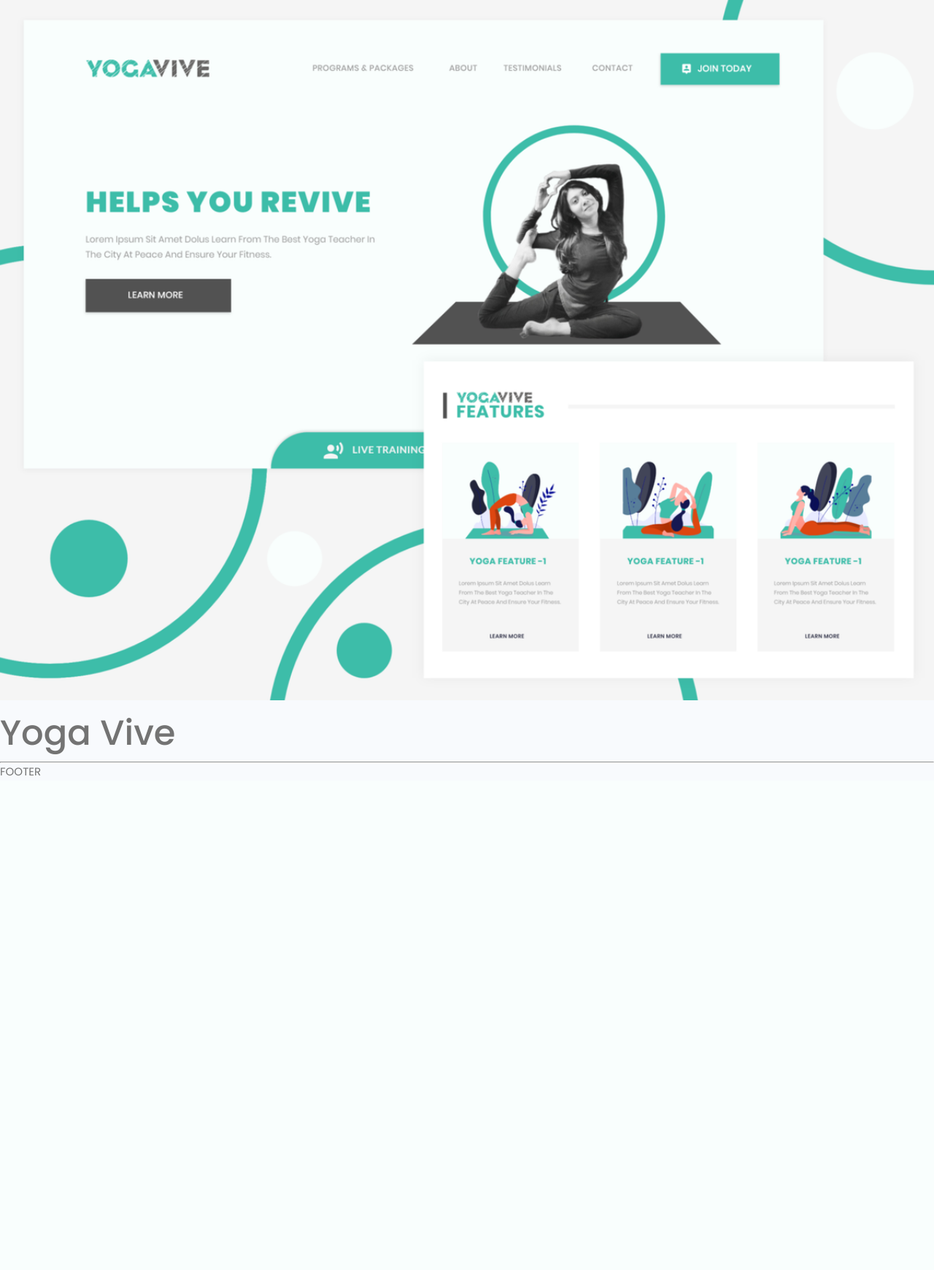
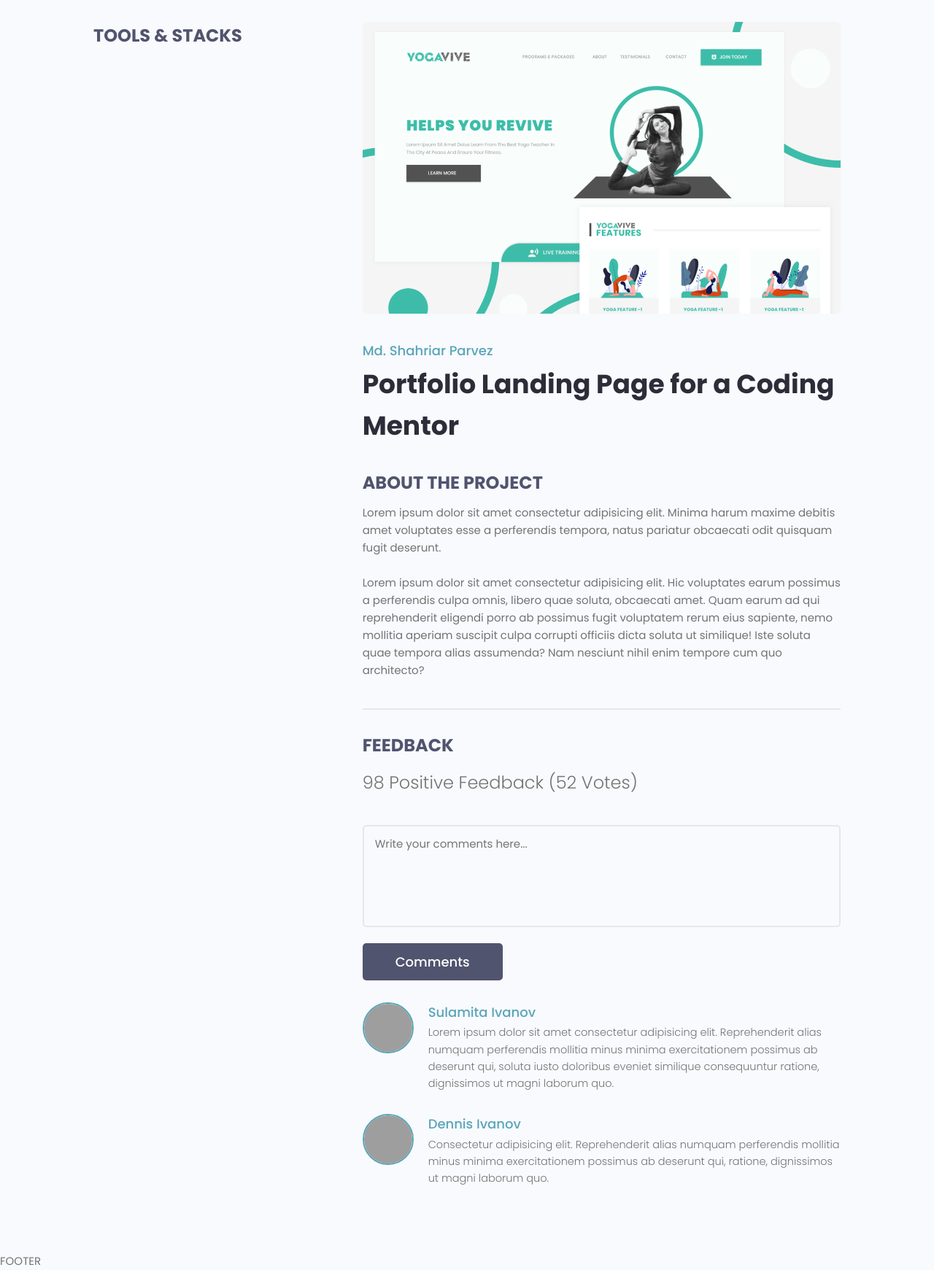
Before and after one commit to Jack112-create/Devsearch, a Django app: page /project/18b93134-a69c-4fb9-9423-f6672b9ead2d in a window 1280 px wide. Shown: the part 77-1818 px from the top of the page at 73% size. Before the commit the page ends 1141 px from the top, so only its background shows below. Run offline with Django 4.2, Linux system fonts and the light colour scheme; data comes from the database, SQL or seed files in the repository; both versions use the stored data as it was after the commit; some libraries are stand-ins or nearby versions; grey boxes are pictures that could not be loaded.

Commit message:
Finish uikit installation and update ProjectModelForm

```diff
--- a/projects/templates/projects/single-project.html
+++ b/projects/templates/projects/single-project.html
@@ -2,14 +2,94 @@
 
 {% block content %}
 
-<img src="{{ project.featured_image.url }}" alt="">
+<!-- Main Section -->
+<main class="singleProject my-md">
+    <div class="container">
+        <div class="layout">
+            <div class="column column--1of3">
+                <h3 class="singleProject__subtitle">Tools & Stacks</h3>
+                <div class="singleProject__toolStack">
+                    {% for tag in project.tags.all %}
+                        <span class="tag tag--pill tag--sub tag--lg">
+                        <small>{{tag}}</small>
+                        </span>
+                    {% endfor %}
+                </div>
+                {% if project.source_link %}
+                    <a class="singleProject__liveLink" href="#" target="_blank"><i class="im im-external-link"></i>Source Code
+                    </a>
+                {% endif %}
+                {% if project.demo_link %}
+                    <a class="singleProject__liveLink" href="#" target="_blank"><i class="im im-external-link"></i>Live Demo
+                    </a>
+                {% endif %}
+            </div>
+            <div class="column column--2of3">
+                <img class="singleProject__preview" src="{{ project.featured_image.url }}" alt="portfolio thumbnail" />
+                <a href="profile.html" class="singleProject__developer">Md. Shahriar Parvez</a>
+                <h2 class="singleProject__title">Portfolio Landing Page for a Coding Mentor</h2>
+                <h3 class="singleProject__subtitle">About the Project</h3>
+                <div class="singleProject__info">
+                    Lorem ipsum dolor sit amet consectetur adipisicing elit. Minima harum maxime debitis amet voluptates esse
+                    a perferendis tempora, natus pariatur obcaecati odit quisquam fugit deserunt.
 
-<h1>{{ project.title }}</h1>
-<hr>
-{% for tag in project.tags.all %}
-<span>{{ tag }}</span>
-{% endfor %}
+                    <br />
+                    <br />
+                    Lorem ipsum dolor sit amet consectetur adipisicing elit. Hic voluptates earum possimus a perferendis culpa
+                    omnis, libero quae soluta, obcaecati amet. Quam earum ad qui reprehenderit eligendi porro ab possimus
+                    fugit voluptatem rerum eius sapiente, nemo mollitia aperiam suscipit culpa corrupti officiis dicta soluta
+                    ut similique! Iste soluta quae tempora alias assumenda? Nam nesciunt nihil enim tempore cum quo
+                    architecto?
+                </div>
 
-<p>{{ project.description }}</p>
+                    <div class="comments">
+                        <h3 class="singleProject__subtitle">Feedback</h3>
+                        <h5 class="project--rating">
+                        {{project.vote_ratio}} Positive Feedback ({{project.vote_total}} Vote{{project.vote_total|pluralize:"s"}})
+                        </h5>
+
+                        <form class="form" action="#" method="POST">
+                        <!-- Textarea -->
+                        <div class="form__field">
+                            <label for="formInput#textarea">Comments: </label>
+                            <textarea class="input input--textarea" name="message" id="formInput#textarea"
+                            placeholder="Write your comments here..."></textarea>
+                        </div>
+                        <input class="btn btn--sub btn--lg" type="submit" value="Comments" />
+                        </form>
+                            <div class="commentList">
+                                <div class="comment">
+                                    <a href="profile.html">
+                                    <img class="avatar avatar--md"
+                                        src="https://pbs.twimg.com/profile_images/1335382240931368961/b3wSZKj4_400x400.jpg" alt="user" />
+                                    </a>
+                                    <div class="comment__details">
+                                    <a href="profile.html" class="comment__author">Sulamita Ivanov</a>
+                                    <p class="comment__info">
+                                        Lorem ipsum dolor sit amet consectetur adipisicing elit. Reprehenderit alias numquam perferendis
+                                        mollitia minus minima exercitationem possimus ab deserunt qui, soluta iusto doloribus eveniet
+                                        similique consequuntur ratione, dignissimos ut magni laborum quo.
+                                    </p>
+                                    </div>
+                                </div>
+                                <div class="comment">
+                                    <a href="profile.html">
+                                    <img class="avatar avatar--md" src="https://avatars.githubusercontent.com/u/33843378" alt="user" />
+                                    </a>
+                                    <div class="comment__details">
+                                    <a href="profile.html" class="comment__author">Dennis Ivanov</a>
+                                    <p class="comment__info">
+                                        Consectetur adipisicing elit. Reprehenderit alias numquam perferendis mollitia minus minima
+                                        exercitationem possimus ab deserunt qui, ratione, dignissimos ut magni laborum quo.
+                                    </p>
+                                </div>
+                            </div>
+                        </div>
+                    </div>
+                </div>
+            </div>
+        </div>
+    </div>
+</main>
 
 {% endblock %}
```
Also changed, not shown: projects/forms.py (+10 -0 lines), projects/templates/projects/project_form.html (+21 -6 lines), templates/form-template.html (added, +34 -0 lines), db.sqlite3.
